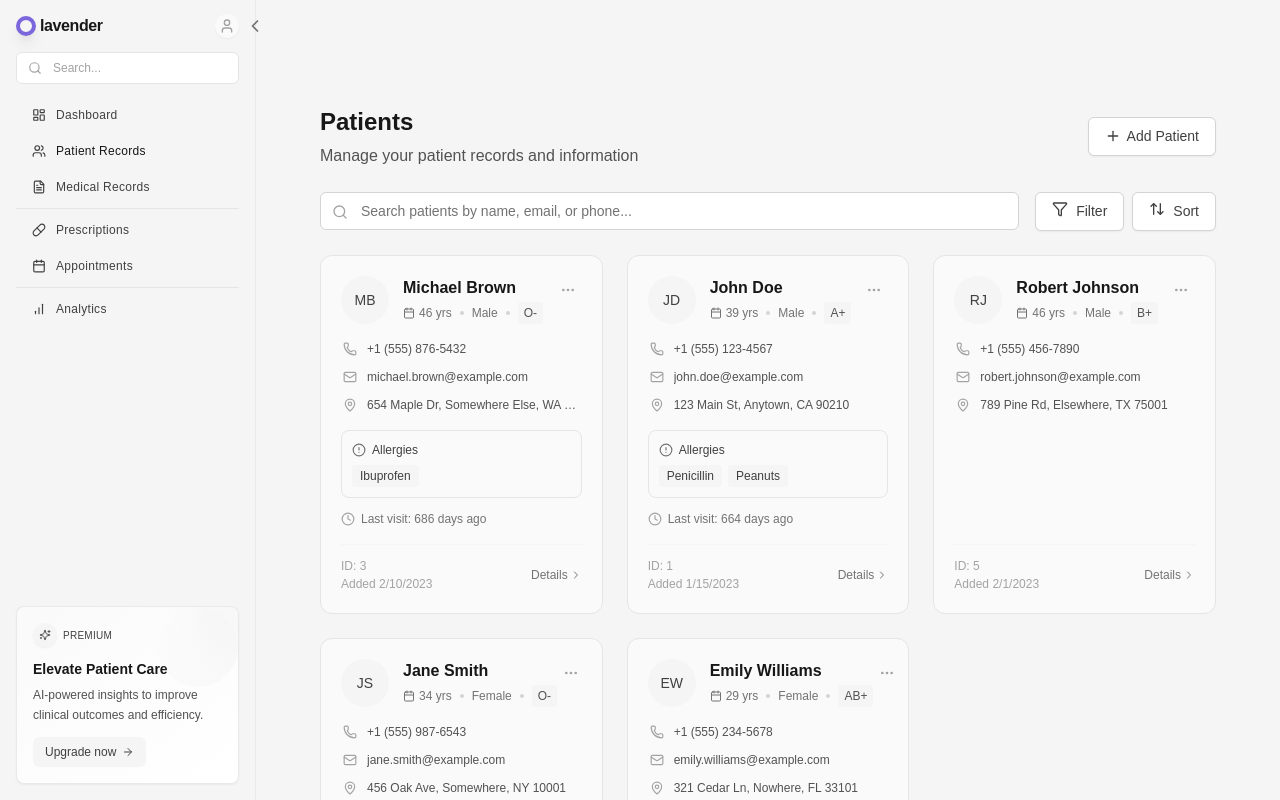
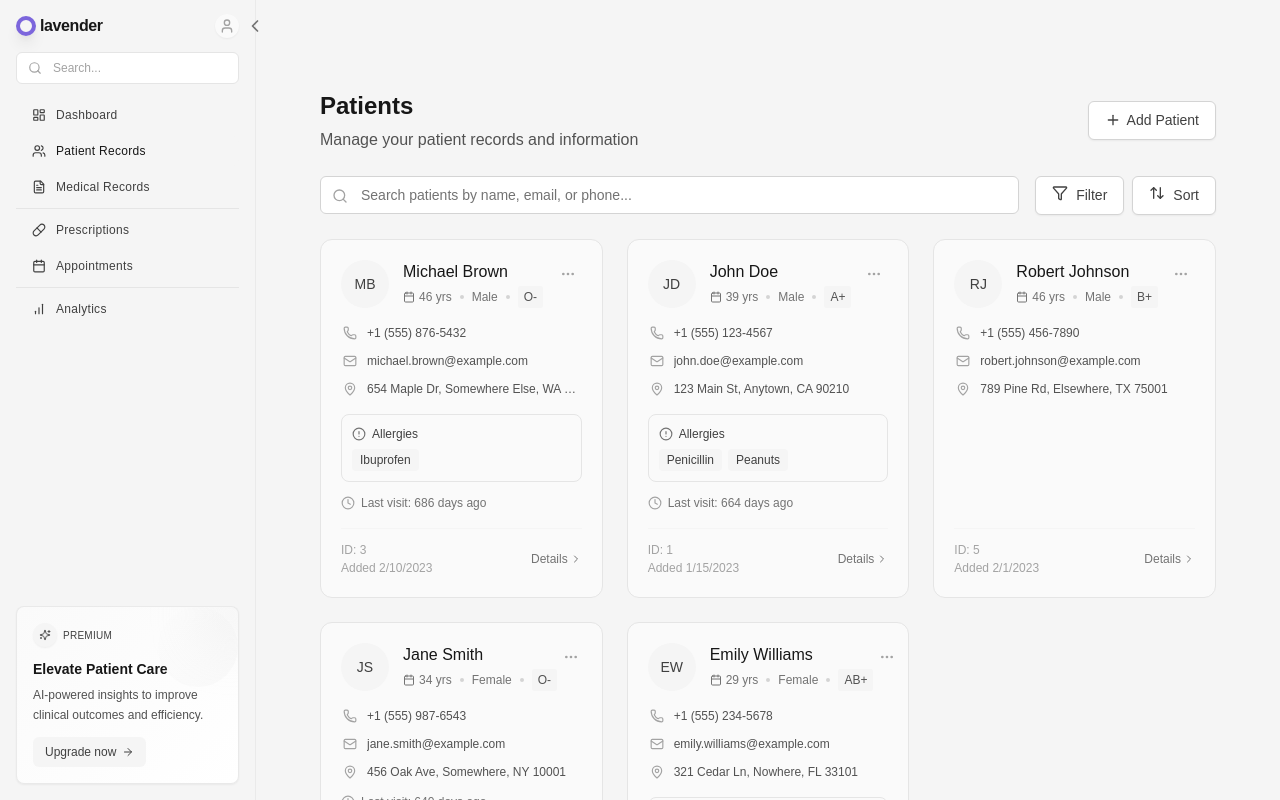
Before and after one commit to fisayorotibi/health-project, a Next.js app: page /patients in a window 1280 px wide. Built offline with nearby package versions, Linux system fonts and the light colour scheme; a web font is replaced by a local one.

Commit message:
Remove top and bottom padding from patient section

```diff
--- a/src/app/patients/page.tsx
+++ b/src/app/patients/page.tsx
@@ -181,7 +181,7 @@ const PatientCard = ({ patient }: { patient: Patient }) => {
         <div className="flex-1 min-w-0 ml-3.5">
           <div className="flex justify-between items-start">
             <div>
-              <h3 className="text-base font-semibold text-gray-900 dark:text-white">
+              <h3 className="text-base font-normal text-gray-900 dark:text-white">
                 {patient.firstName} {patient.lastName}
               </h3>
               <div className="flex items-center mt-0.5 flex-nowrap overflow-hidden">
@@ -592,6 +592,7 @@ export default function PatientsPage() {
               </button>
               {isFilterOpen && (
                 <div ref={filterRef} className="absolute z-10 mt-2 w-48 rounded-md shadow-lg bg-white dark:bg-gray-800 ring-1 ring-black ring-opacity-5">
+                  <div className="py-0">
                     <div className="py-1" role="menu" aria-orientation="vertical" aria-labelledby="filter-menu">
                       {filterOptions.map(option => (
                         <div key={option.value} className="px-4 py-2 text-sm text-gray-700 dark:text-gray-200">
@@ -611,6 +612,7 @@ export default function PatientsPage() {
                           </div>
                         </div>
                       ))}
+                    </div>
                   </div>
                 </div>
               )}
--- a/src/components/layout/DashboardLayout.tsx
+++ b/src/components/layout/DashboardLayout.tsx
@@ -378,7 +378,7 @@ export default function DashboardLayout({ children }: { children: React.ReactNod
 
         {/* Main content area */}
         <main className="flex-1 overflow-auto bg-gray-100 dark:bg-dark-background">
-          <div className="py-10">
+          <div className="py-6">
             <div className="max-w-7xl mx-auto px-8 sm:px-12 md:px-16">
               {children}
             </div>
```
Lines whose indentation alone changed are shown as unchanged.
